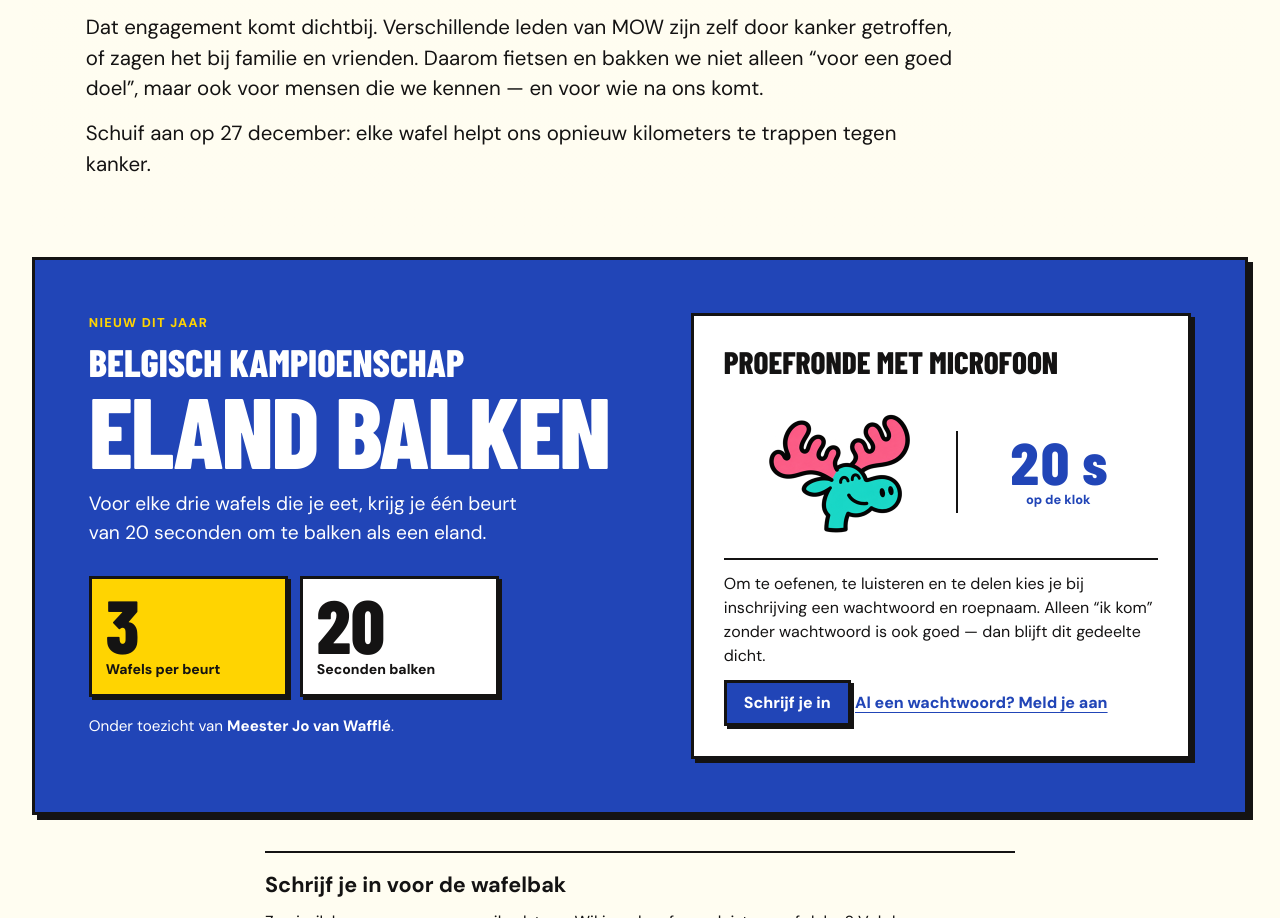
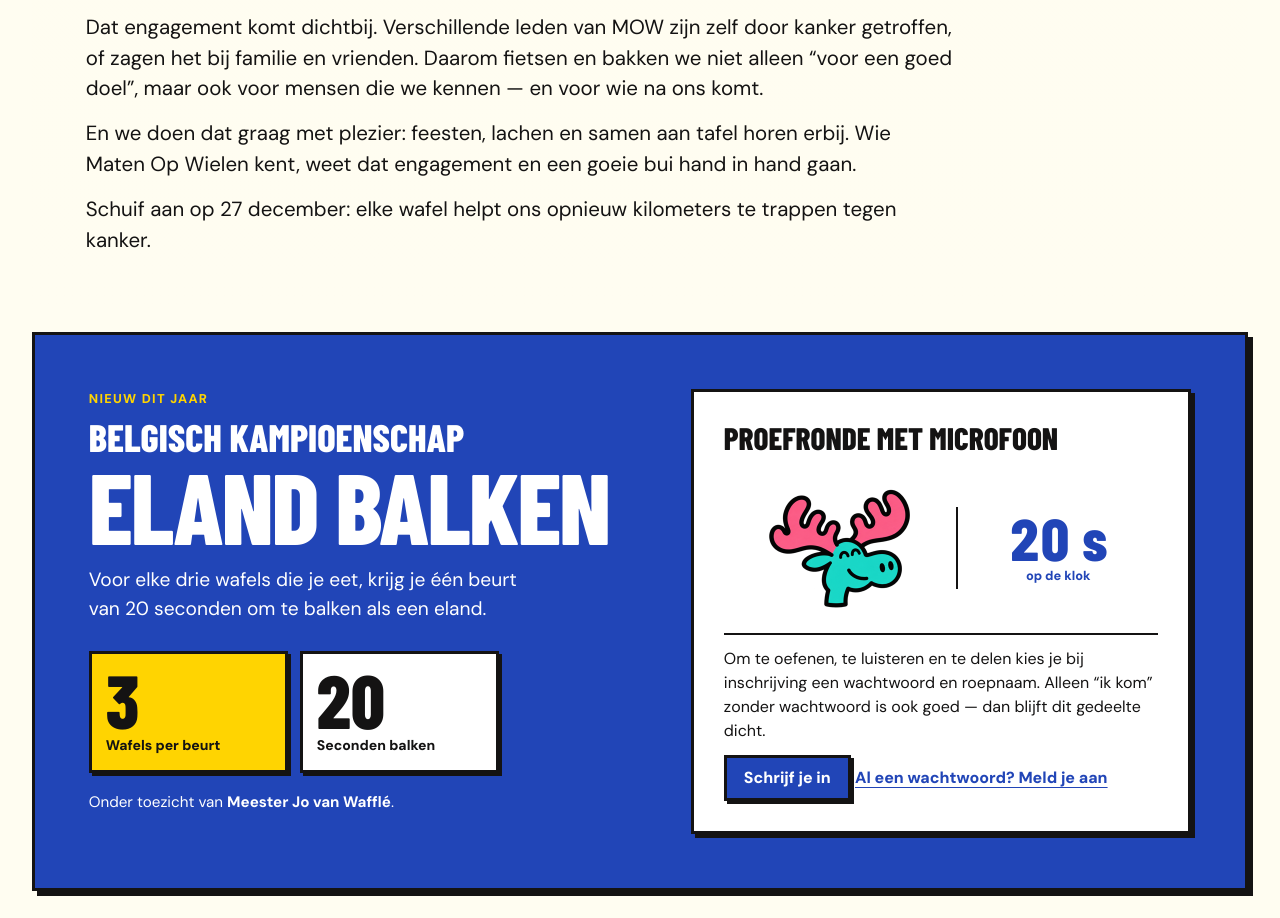
Before and after one commit to dirkmatheussen/wafelbak, a website: page public/index.html in a window 1280 px wide. Shown: the part 3531-4449 px from the top of the page. Drawn offline with Linux system fonts and the light colour scheme; no server answers.

Commit message:
copy: mention MOW also loves to party and have fun
Keep the engagement story, and add that feesten and plezier are part of who we are.

Co-authored-by: dirkmatheussen <dirk_matheussen@skynet.be>

```diff
--- a/public/index.html
+++ b/public/index.html
@@ -160,6 +160,11 @@
             door kanker getroffen, of zagen het bij familie en vrienden. Daarom
             fietsen en bakken we niet alleen “voor een goed doel”, maar ook voor
             mensen die we kennen — en voor wie na ons komt.
+          </p>
+          <p>
+            En we doen dat graag met plezier: feesten, lachen en samen aan tafel
+            horen erbij. Wie Maten Op Wielen kent, weet dat engagement en een
+            goeie bui hand in hand gaan.
           </p>
           <p>
             Schuif aan op 27 december: elke wafel helpt ons opnieuw kilometers
```
